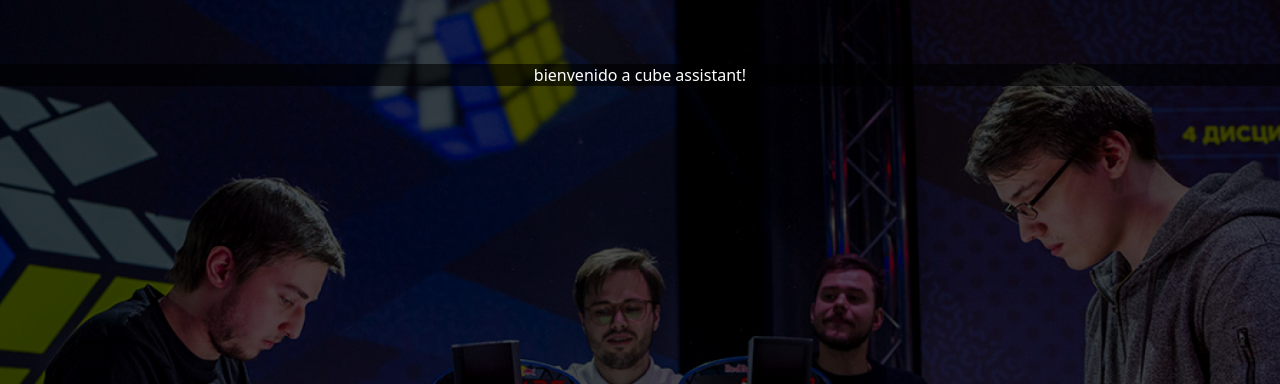
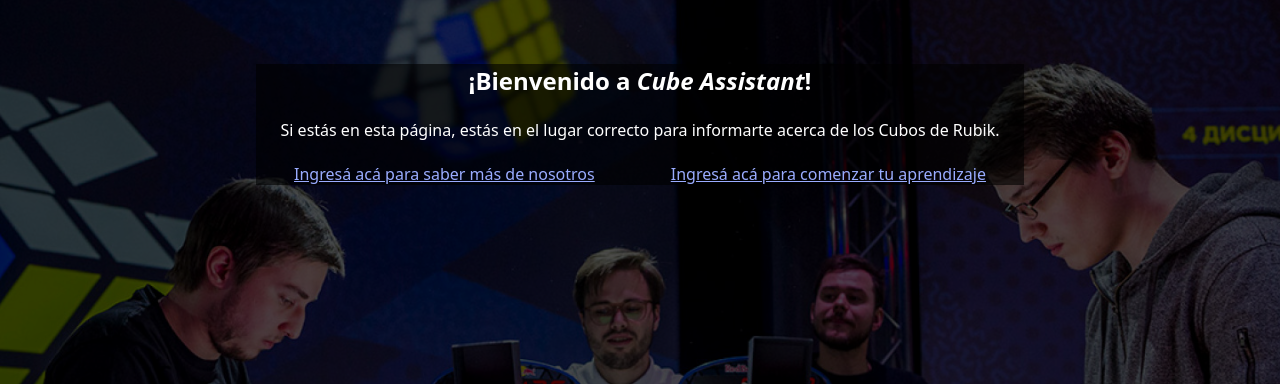
Before and after one commit to Lucfontana/CubeAssistant, a PHP site: page /mainpage.html in a window 1280 px wide. Shown: the part 89-473 px from the top of the page. Run offline with PHP 8.4, Linux system fonts and the light colour scheme; some web fonts are replaced.

Commit message:
Estilo para la pagina principal (mainpage)

```diff
--- a/mainpage.html
+++ b/mainpage.html
@@ -10,7 +10,7 @@
 </head>
     <body class="main">
         <nav class="mainavegation">
-            <p><a href="index.html"><img src="img/Cube assistant3.png" alt="Cube Assistant Logo"></a></p>
+            <p><a href="mainpage.html"><img src="img/Cube assistant3.png" alt="Cube Assistant Logo"></a></p>
             <div class="menu-hamburguesa" id="menu-toggle">
                 <span></span>
                 <span></span>
@@ -52,7 +52,20 @@
         </nav>
 
         <div class="intro">
-            <p>bienvenido a cube assistant!</p>
+            <h2>¡Bienvenido a <em>Cube Assistant</em>!</h2>
+                <br>
+            <p>Si estás en esta página, estás en el lugar correcto para informarte acerca de los Cubos de Rubik.</p>
+                <br>
+            <div class="espacioEnMedio">
+
+                <div>
+                    <p><a href="index.html">Ingresá acá para saber más de nosotros</a></p>
+                </div>
+
+                <div>
+                    <p><a href="principiante.html">Ingresá acá para comenzar tu aprendizaje</a></p>
+                </div>
+            </div>
         </div>
 
         <script>
--- a/style/style.css
+++ b/style/style.css
@@ -158,15 +158,31 @@ nav p img:hover{
 }
 
 .intro {
-    display: flex;
     text-align: center;
     align-items: center;
     justify-content: center;
-    margin-top: 5%;
     background-color: rgba(0, 0, 0, 0.6); /* Superposición de color negro con 50% de opacidad */
+    margin: 5% 20% 0 20%;
 }
 
-.intro p{
+.intro{
     color: white;
-    margin: 0 auto;
+    text-decoration: none;
+    font-family: system-ui, -apple-system, BlinkMacSystemFont, 'Segoe UI', Roboto, Oxygen, Ubuntu, Cantarell, 'Open Sans', 'Helvetica Neue', sans-serif;
 }
+
+.espacioEnMedio{
+    display: flex;
+    justify-content: space-around;
+}
+
+.espacioEnMedio a {
+    color: #9aacff;
+}
+
+footer{
+    display: flex;
+    background-color: #9aacff;
+    align-items: flex-end;
+    justify-content: center;
+}
```
Also changed, not shown: img/logo utu fondo blanco.png (added).
